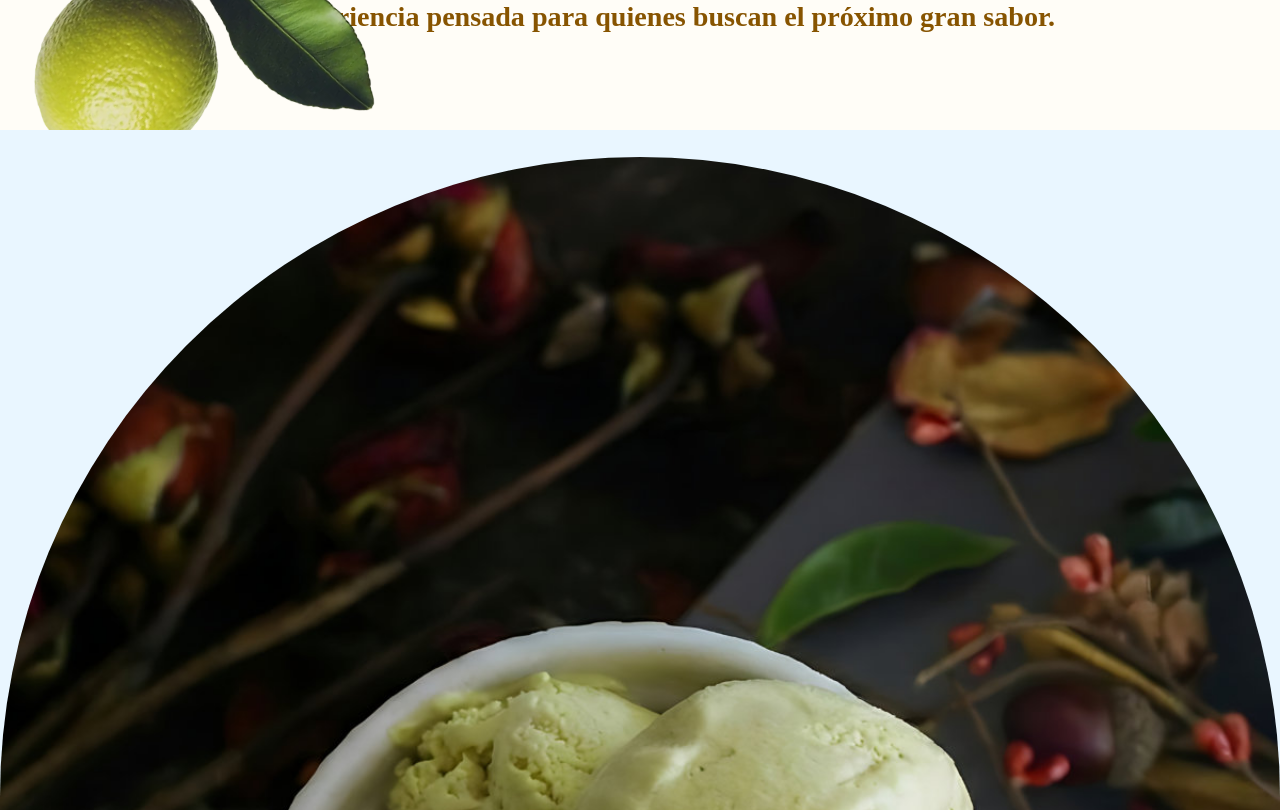
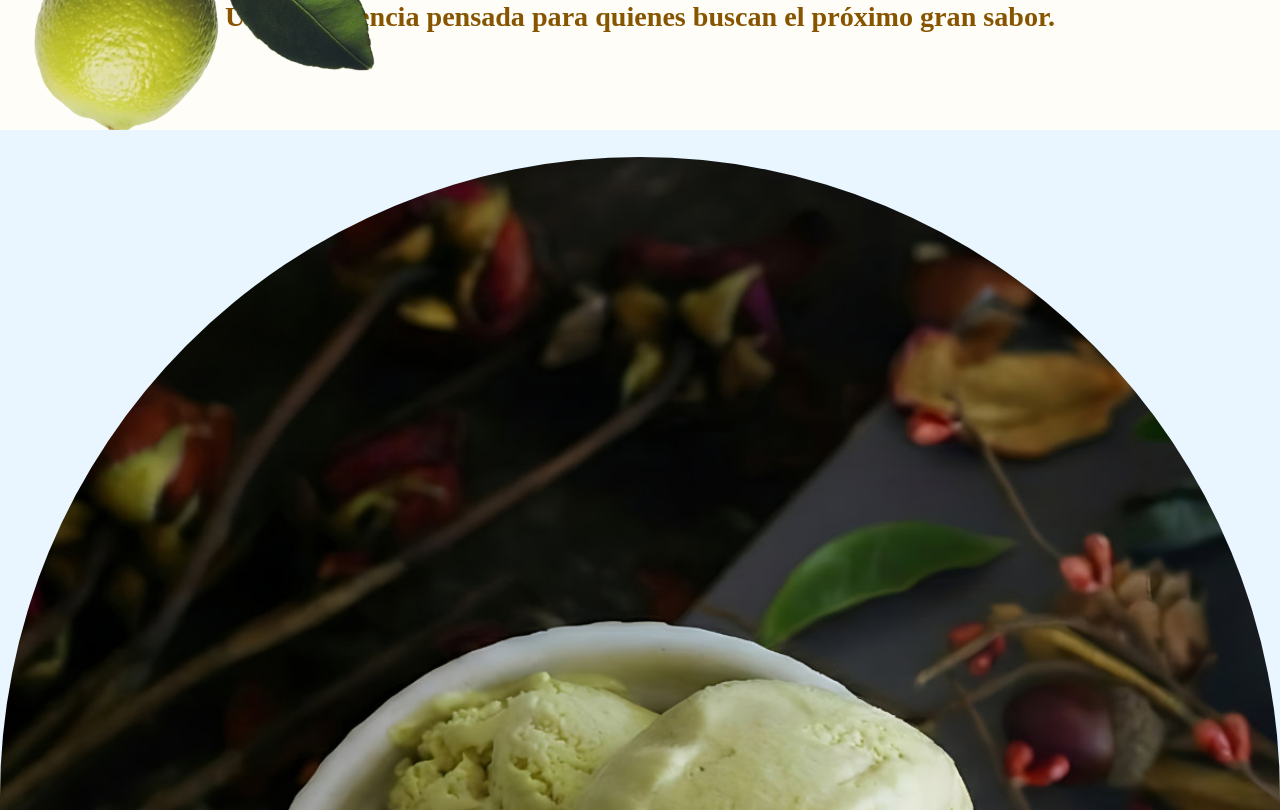
Before and after one commit to KikoRiquel/nuevasexperienciasbybibiebibo, a plain HTML site: page index.html in a window 1280 px wide. Shown: the part 670-1480 px from the top of the page. Drawn offline with Linux system fonts and the light colour scheme; a web font is replaced by a local one.

Commit message:
feat: Add base styling for landing page sections including hero, products, and footer.

```diff
--- a/styles/styles.css
+++ b/styles/styles.css
@@ -27,7 +27,7 @@
 
 .hero--bergamota {
     width: 70%;
-    top: 10%;
+    top: 5%;
     left: -30%;
     rotate: 130deg;
 }
@@ -95,8 +95,9 @@
 }
 
 .productos {
-    padding: var(--space-m) 0;
-    height: 100vh;
+    min-height: 100vh;
+    padding-top: var(--space-m);
+    padding-bottom: var(--space-3xl);
 }
 
 .productos img {
```
